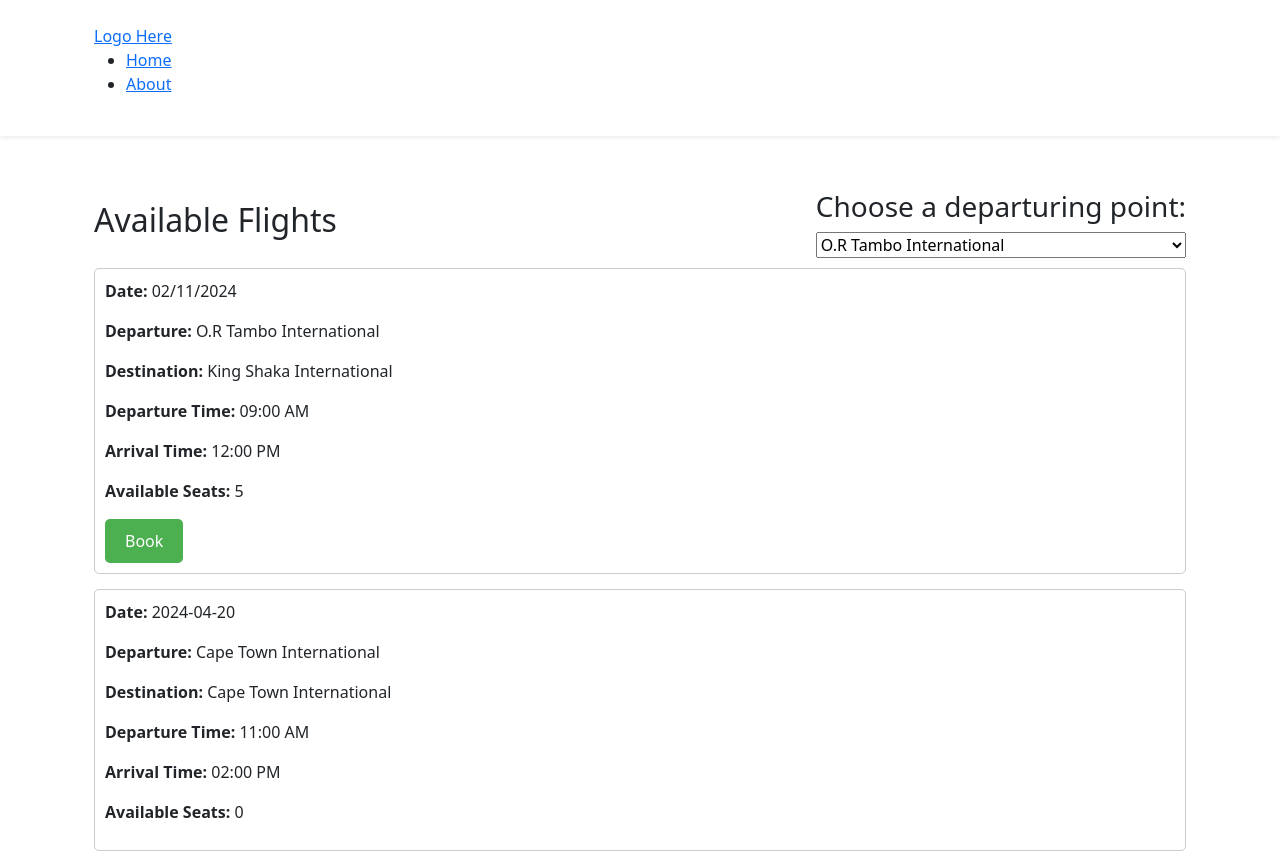
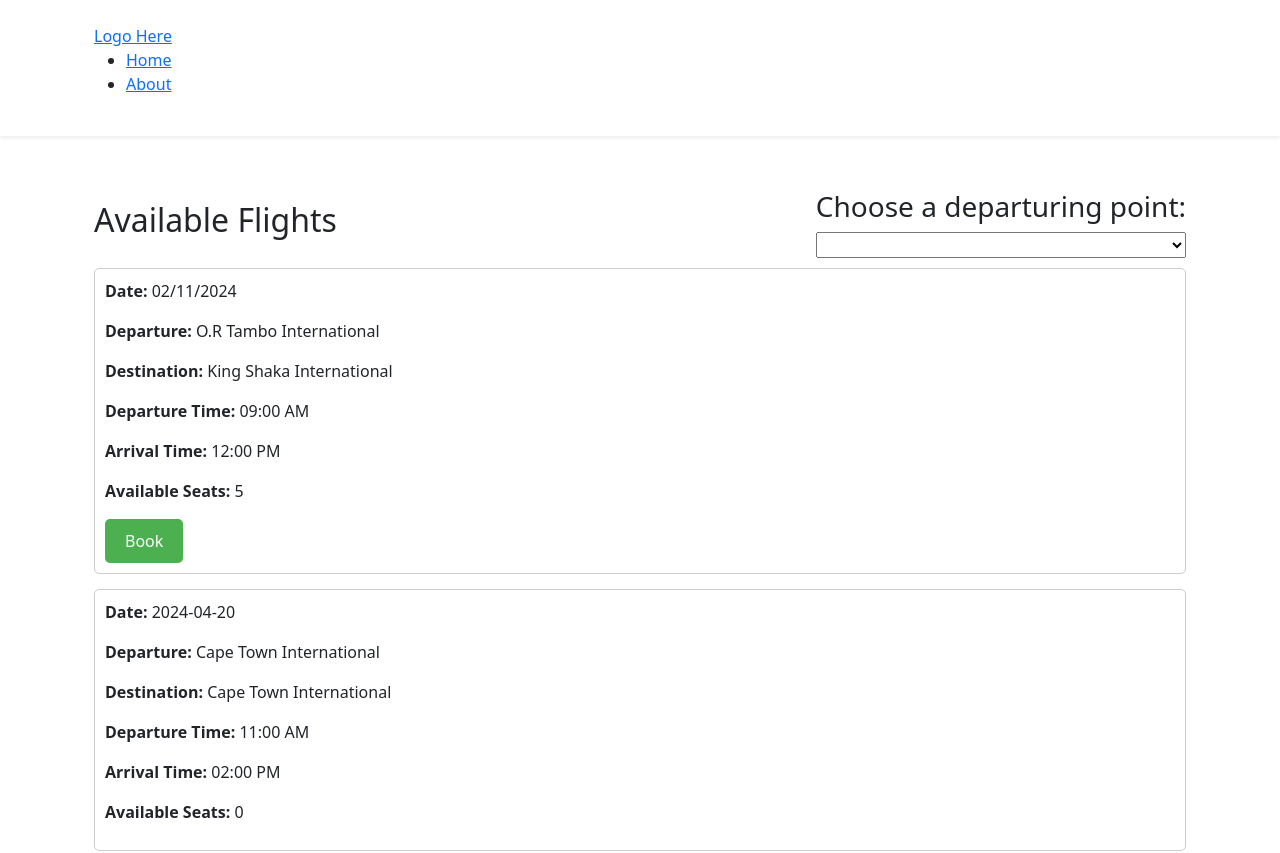
Before and after one commit to MbongeniMhlanga/UbuntuTravel, a Nuxt app: page /travel in a window 1280 px wide. Shown: the top 853 px of the page. Built offline with nearby package versions, Linux system fonts and the light colour scheme.

Commit message:
Future feature to be developed

```diff
--- a/Pages/index.vue
+++ b/Pages/index.vue
@@ -8,7 +8,7 @@
         <label for="basic-url" class="form-label">Origin</label>
         <div class="input-group">
           <span class="input-group-text" id="basic-addon3">Origin</span>
-          <select class="form-select" aria-label="Default select example">
+          <select class="form-select"  aria-label="Default select example">
             <option value="1">O.R Tambo International</option>
             <option value="2">Cape Town International</option>
             <option value="3">King Shaka International</option>
@@ -71,11 +71,11 @@
       />
     </div>
 
-    <div>
+    <!-- <div>
       <button>
         <NuxtLink to="/{id}">Book</NuxtLink>
       </button>
-    </div>
+    </div> -->
 
     <NuxtLink to="/about">About</NuxtLink>
   </div>
--- a/pages/index.vue
+++ b/pages/index.vue
@@ -8,7 +8,7 @@
         <label for="basic-url" class="form-label">Origin</label>
         <div class="input-group">
           <span class="input-group-text" id="basic-addon3">Origin</span>
-          <select class="form-select" aria-label="Default select example">
+          <select class="form-select"  aria-label="Default select example">
             <option value="1">O.R Tambo International</option>
             <option value="2">Cape Town International</option>
             <option value="3">King Shaka International</option>
@@ -71,11 +71,11 @@
       />
     </div>
 
-    <div>
+    <!-- <div>
       <button>
         <NuxtLink to="/{id}">Book</NuxtLink>
       </button>
-    </div>
+    </div> -->
 
     <NuxtLink to="/about">About</NuxtLink>
   </div>
--- a/pages/travel.vue
+++ b/pages/travel.vue
@@ -4,10 +4,11 @@
         <h2>Available Flights</h2>
         <div class="flights-question">
             <h3>Choose a departuring point:</h3>
-            <select>
-                <option value="1">O.R Tambo International</option>
+            <select v-model="selectDeparture">
+                <option v-for="option in options" :key="option.value" :value="option.value">{{ option.label }}</option>
+                <!-- <option value="1">O.R Tambo International</option>
                 <option value="2">Cape Town International</option>
-                <option value="3">King Shaka International</option>
+                <option value="3">King Shaka International</option> -->
             </select>
         </div>
       </div>
@@ -31,14 +32,25 @@
     export default {
         data() {
             return {
+                selectedDeparture: '',
+                options: [
+                    { value: ORT, label: 'O.R Tambo International' },
+                    { value: CPT, label: 'Cape Town International' },
+                    { value: DUR, label: 'King Shaka International' }
+                ],
                 availableFlights: [
-                { date: '02/11/2024', departure: ORT, destination: 'King Shaka International', departureTime: '09:00 AM', arrivalTime: '12:00 PM', availableSeats: 5 },
-                { date: '2024-04-20', departure: CPT, destination: 'Cape Town International', departureTime: '11:00 AM', arrivalTime: '02:00 PM', availableSeats: 0 },
-                { date: '05/05/2024', departure: ORT, destination: 'King Shaka International', departureTime: '09:00 AM', arrivalTime: '12:00 PM', availableSeats: 5 },
-                { date: '2024-04-20', departure: DUR, destination: 'o.r tambo international', departuretime: '01:00 pm', arrivaltime: '05:00 pm', availableseats: 10 },
-                { date: '07/10/2024', departure: ORT, destination: 'King Shaka International', departureTime: '09:00 AM', arrivalTime: '12:00 PM', availableSeats: 5 },
+                    { date: '02/11/2024', departure: ORT, destination: 'King Shaka International', departureTime: '09:00 AM', arrivalTime: '12:00 PM', availableSeats: 5 },
+                    { date: '2024-04-20', departure: CPT, destination: 'Cape Town International', departureTime: '11:00 AM', arrivalTime: '02:00 PM', availableSeats: 0 },
+                    { date: '05/05/2024', departure: ORT, destination: 'King Shaka International', departureTime: '09:00 AM', arrivalTime: '12:00 PM', availableSeats: 5 },
+                    { date: '2024-04-20', departure: DUR, destination: 'o.r tambo international', departuretime: '01:00 pm', arrivaltime: '05:00 pm', availableseats: 10 },
+                    { date: '07/10/2024', departure: ORT, destination: 'King Shaka International', departureTime: '09:00 AM', arrivalTime: '12:00 PM', availableSeats: 5 },
                 // Add more flights here
-                ]
+                ],
+                computed : {
+                    filteredOptions() {
+                        return availableFlights.filter(flight => flight.departure === this.selectedDeparture);
+                    }
+                }
             };
         }
 };
```
